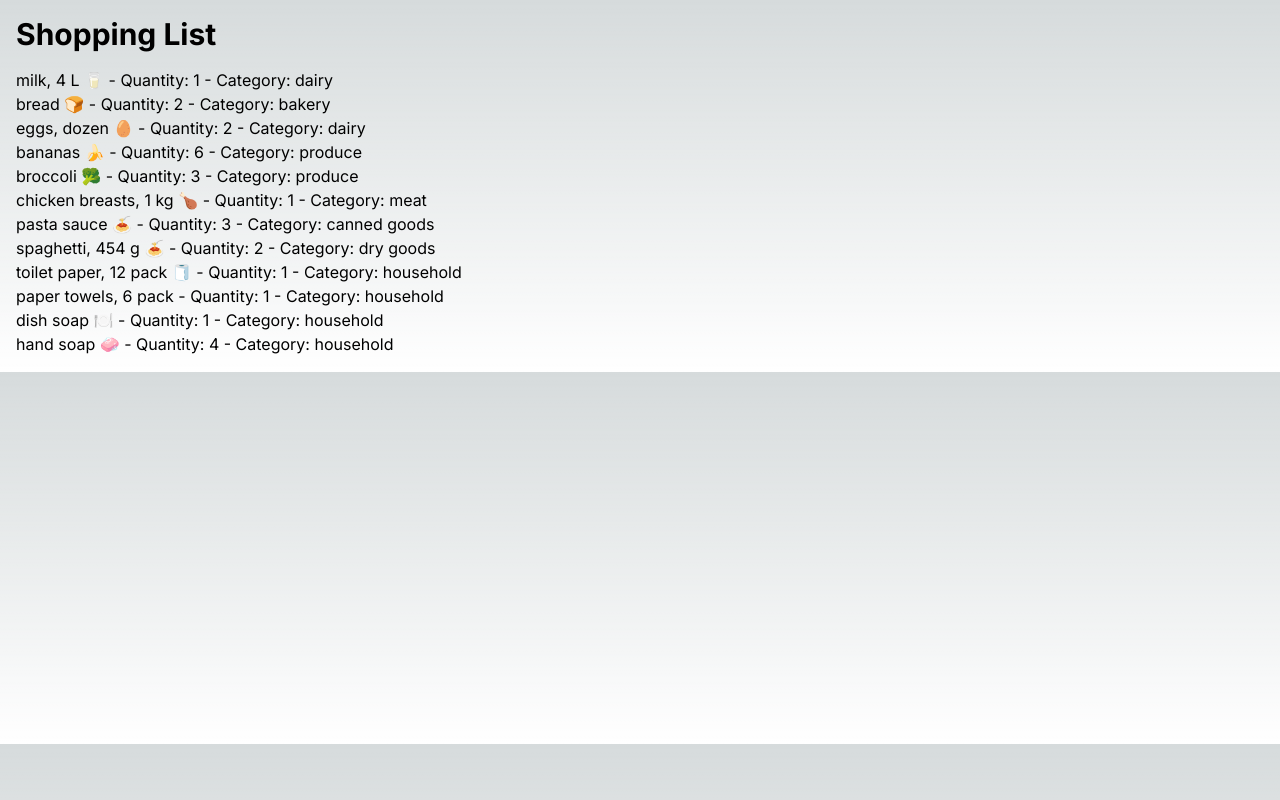
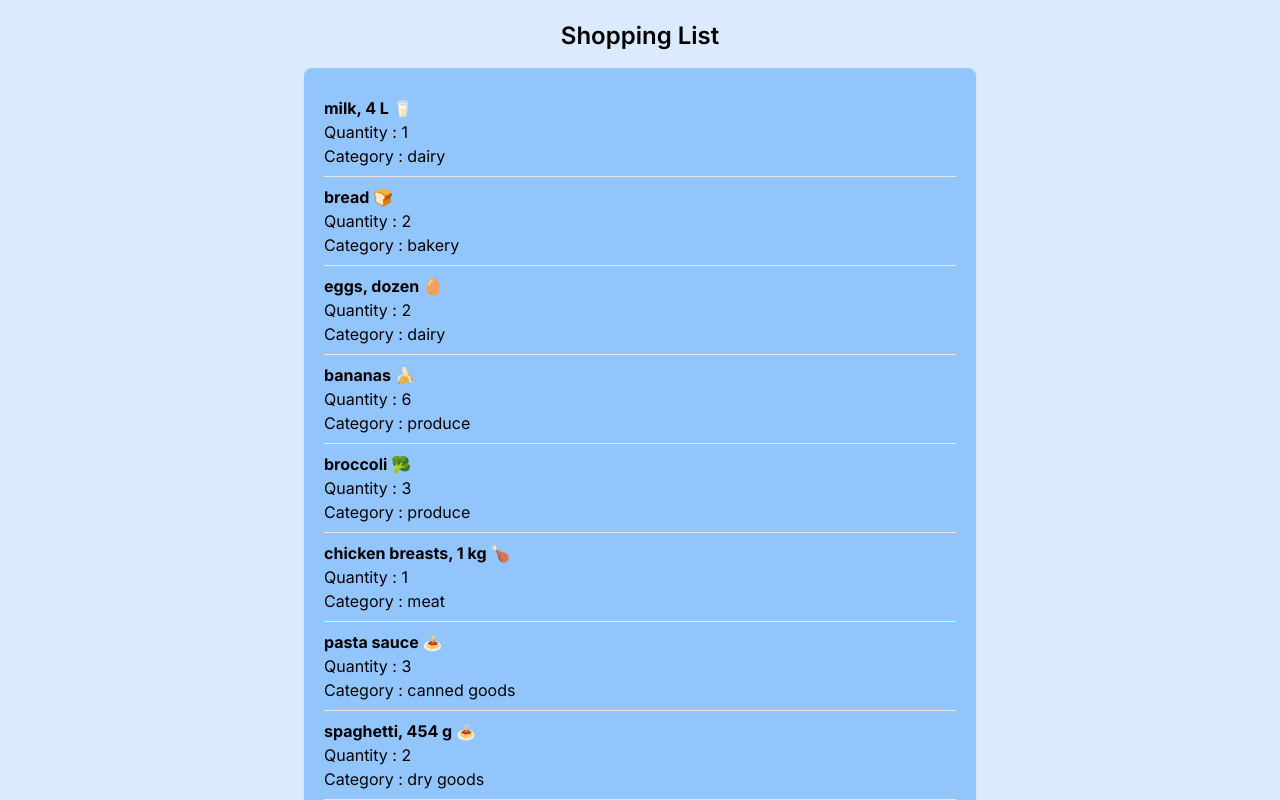
Before and after one commit to Preetinder325/cprg306-assignments, a Next.js app: page /week-3 in a window 1280 px wide. Shown: the top 800 px of the page. Built offline with nearby package versions, Linux system fonts and the light colour scheme.

Commit message:
WebDev2
Assignment3

```diff
--- a/app/week-3/page.js
+++ b/app/week-3/page.js
@@ -2,19 +2,22 @@ import React from 'react';
 import ItemList from './item-list';
 
 const Page = () => {
-    return (
-      <main className="p-4">
-        <h1 className="text-3xl font-bold mb-4">Shopping List</h1>
-        <ul>
+  return (
+    <main className="bg-blue-100 p-5 min-h-screen">
+      <div className="max-w-2xl mx-auto">
+        <h1 className="text-2xl font-semibold text-center text-black mb-4">Shopping List</h1>
+        <ul className="bg-blue-300 rounded-lg p-5">
           {ItemList.map((item, index) => (
-            <li key={index}>
-              {item.name} - Quantity: {item.quantity} - Category: {item.category}
+            <li key={index} className="border-b py-2 ">
+              <div className="font-bold text-black">{item.name}</div>
+              <div className="text-black">Quantity : {item.quantity}</div>
+              <div className="text-black">Category : {item.category}</div>
             </li>
           ))}
         </ul>
-      </main>
-    );
-  };
-
+      </div>
+    </main>
+  );
+};
 
 export default Page;
```
Also changed, not shown: app/week-3/item-list.js (line endings or trailing spaces).
